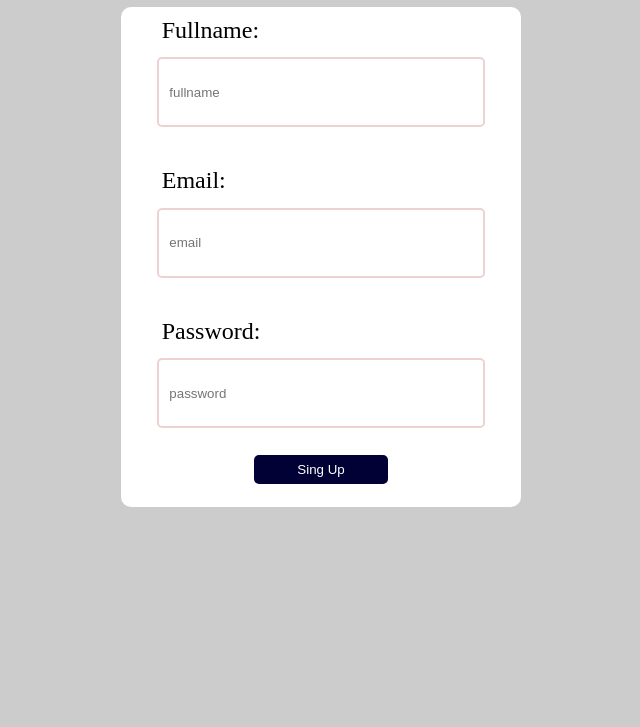
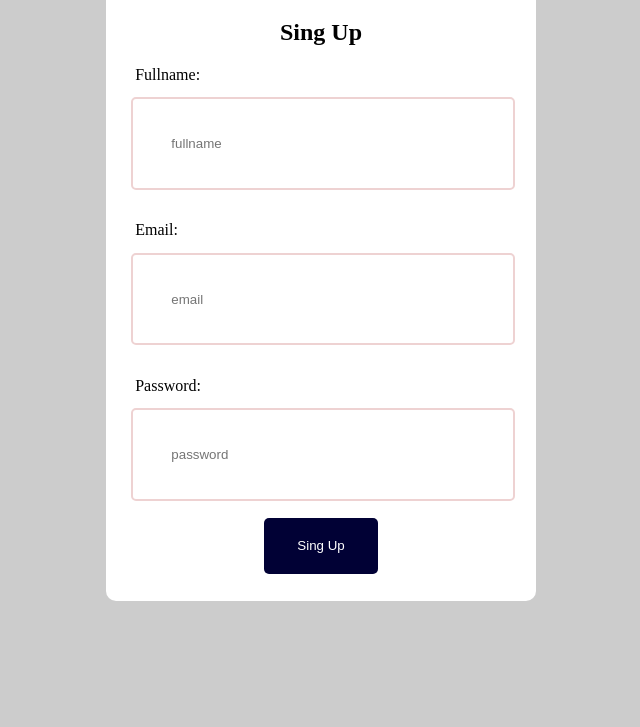
Before and after one commit to Akrmh/events, a plain HTML site: page index.html in a window 1280 px wide. Shown: the part 73-800 px from the top of the page, without its empty margins (319-959 px from the left). Drawn offline with Linux system fonts and the light colour scheme.

Commit message:
some css changing

```diff
--- a/index..css
+++ b/index..css
@@ -3,36 +3,37 @@ body{
 }
 h1{
     text-align: center;
+    margin-top: 1%;
 }
 
 section{
-    font-size: 1.5em;
+    font-size: 100%;
     width: 30%;
-    height: 20em;
+    height: 70vh;
     display: flex;
     background-color: white;
     flex-direction: column;
-    margin: auto;
-    padding: 10px;
+    margin:5% auto;
+    padding: 2%;
     border-radius: 10px;
 }
 section input{
     margin: 1em auto;
     width: 80%;
-    height: 80px;
+    height: 20%;
     outline: none;
     border: 2px solid #eed2d2;
     border-radius: 5px;
-    padding: 5px 10px;
+    padding: 2% 10%;
 }
 section label{
-    margin-left:8%;
+    margin-left:1%;
 }
 
 section button{
-    margin: 1em auto 1em;
-    height: 3em;
-    width: 10em;
+    margin: 1% auto .5%;
+    height: 15%;
+    width: 30%;
     background-color: rgb(1, 1, 53);
     border: 5px;
     border-radius: 5px;
--- a/index.html
+++ b/index.html
@@ -7,8 +7,9 @@
     <title>Document</title>
 </head>
 <body>
-    <h1>Sing Up </h1>
+
     <section>
+        <h1>Sing Up </h1>
         <label for="fullname">Fullname:</label>
 
         <input id="fullname" type="text" placeholder="fullname">
```
